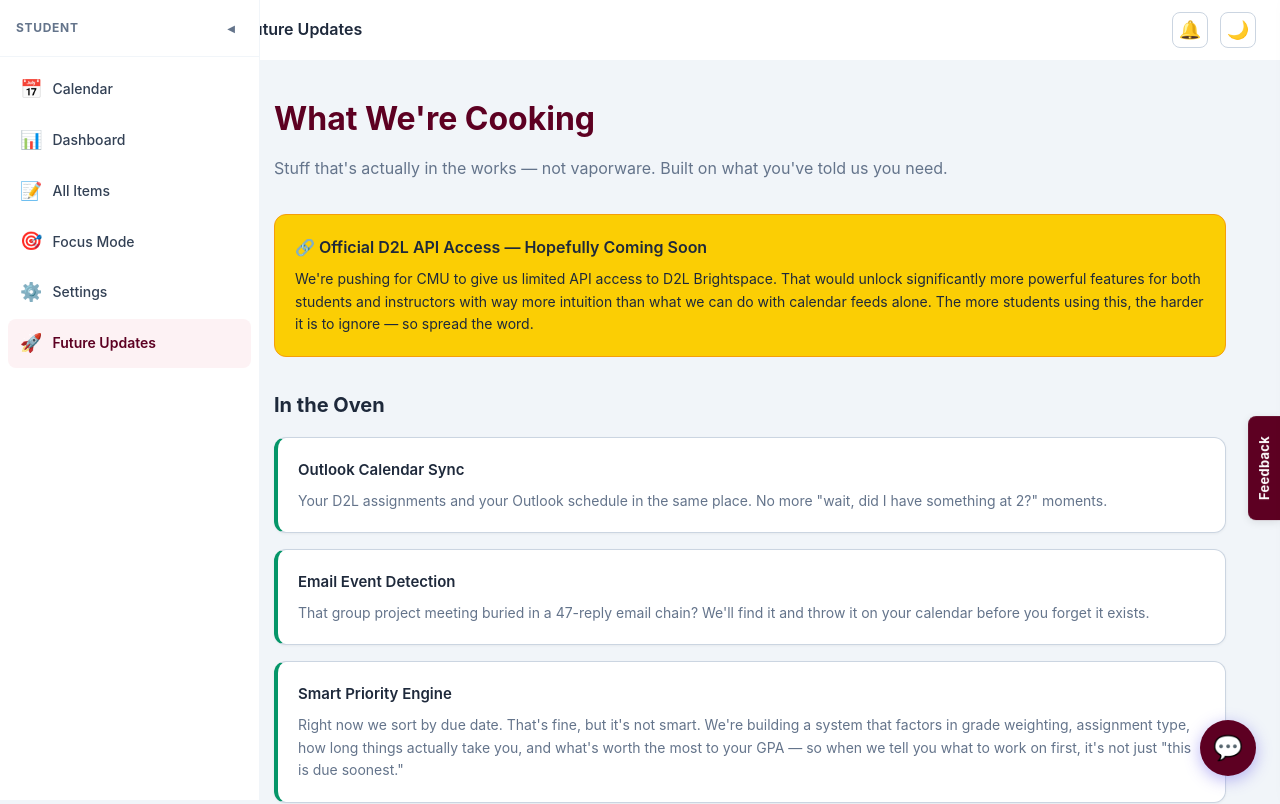
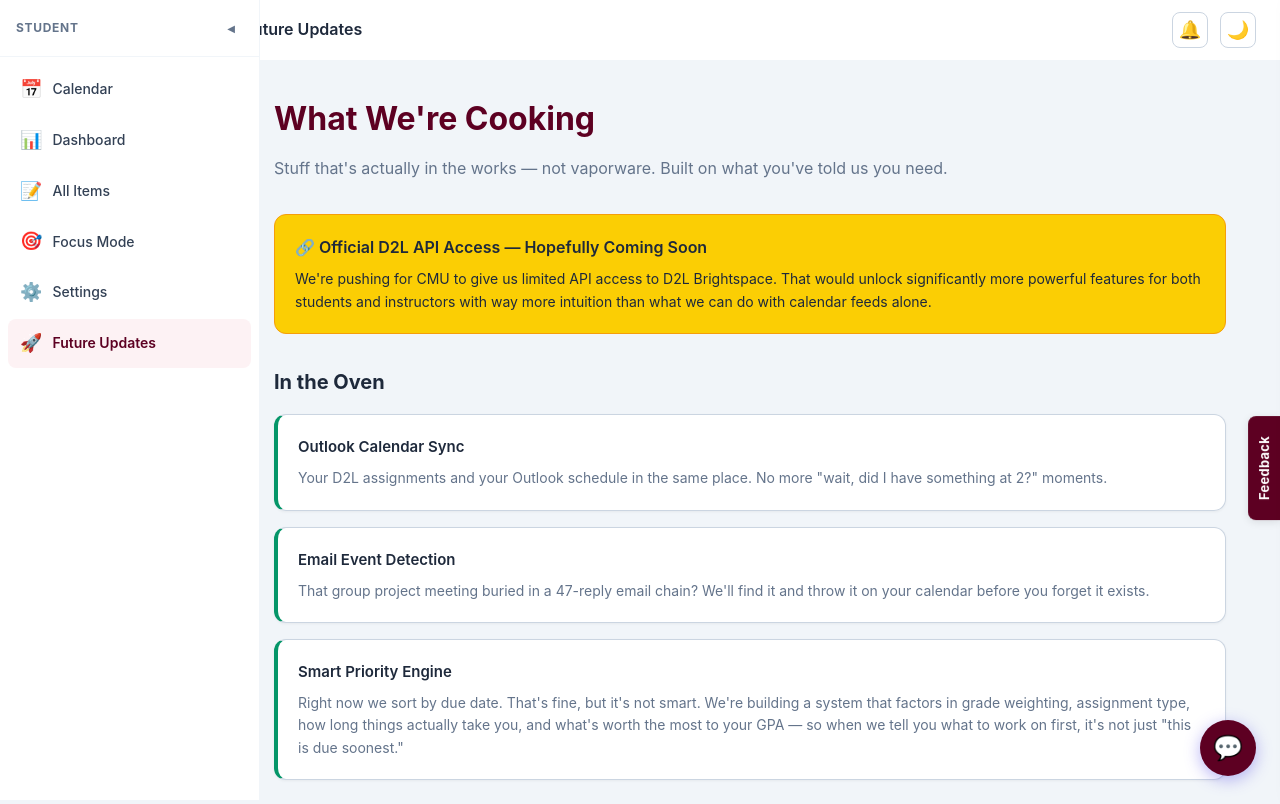
Before and after one commit to troysfields/syncwise-app, a Next.js app: page /future-updates in a window 1280 px wide. Shown: the top 804 px of the page. Built offline with nearby package versions, Linux system fonts and the light colour scheme.

Commit message:
Remove 'spread the word' line from D2L API banner
Co-Authored-By: Claude Opus 4.6 <noreply@anthropic.com>

```diff
--- a/src/app/future-updates/page.js
+++ b/src/app/future-updates/page.js
@@ -126,7 +126,7 @@ export default function FutureUpdatesPage() {
             <p style={{ fontSize: '14px', lineHeight: '1.6' }}>
               We're pushing for CMU to give us limited API access to D2L Brightspace. That would unlock
               significantly more powerful features for both students and instructors with way more intuition
-              than what we can do with calendar feeds alone. The more students using this, the harder it is to ignore — so spread the word.
+              than what we can do with calendar feeds alone.
             </p>
           </div>
 
```
